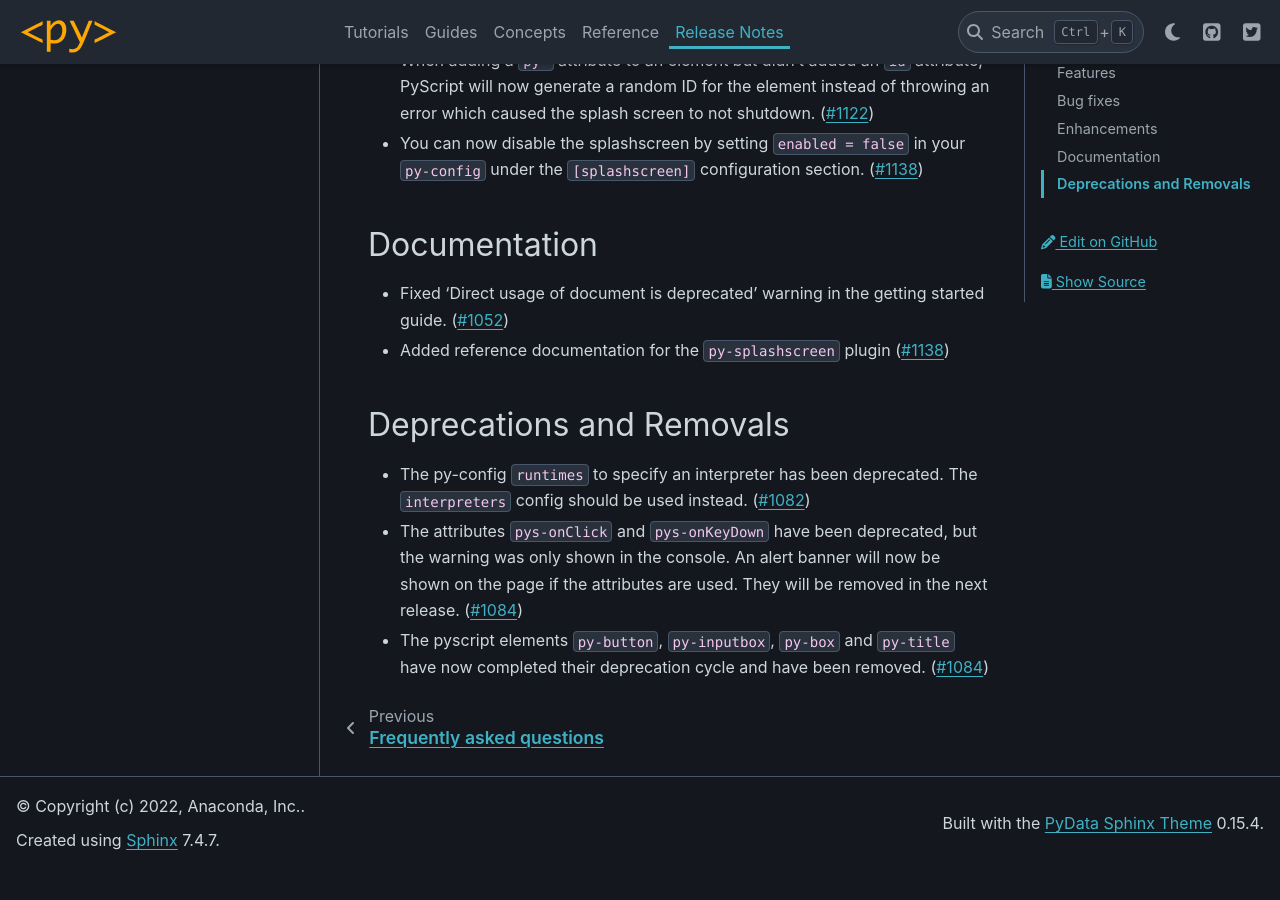
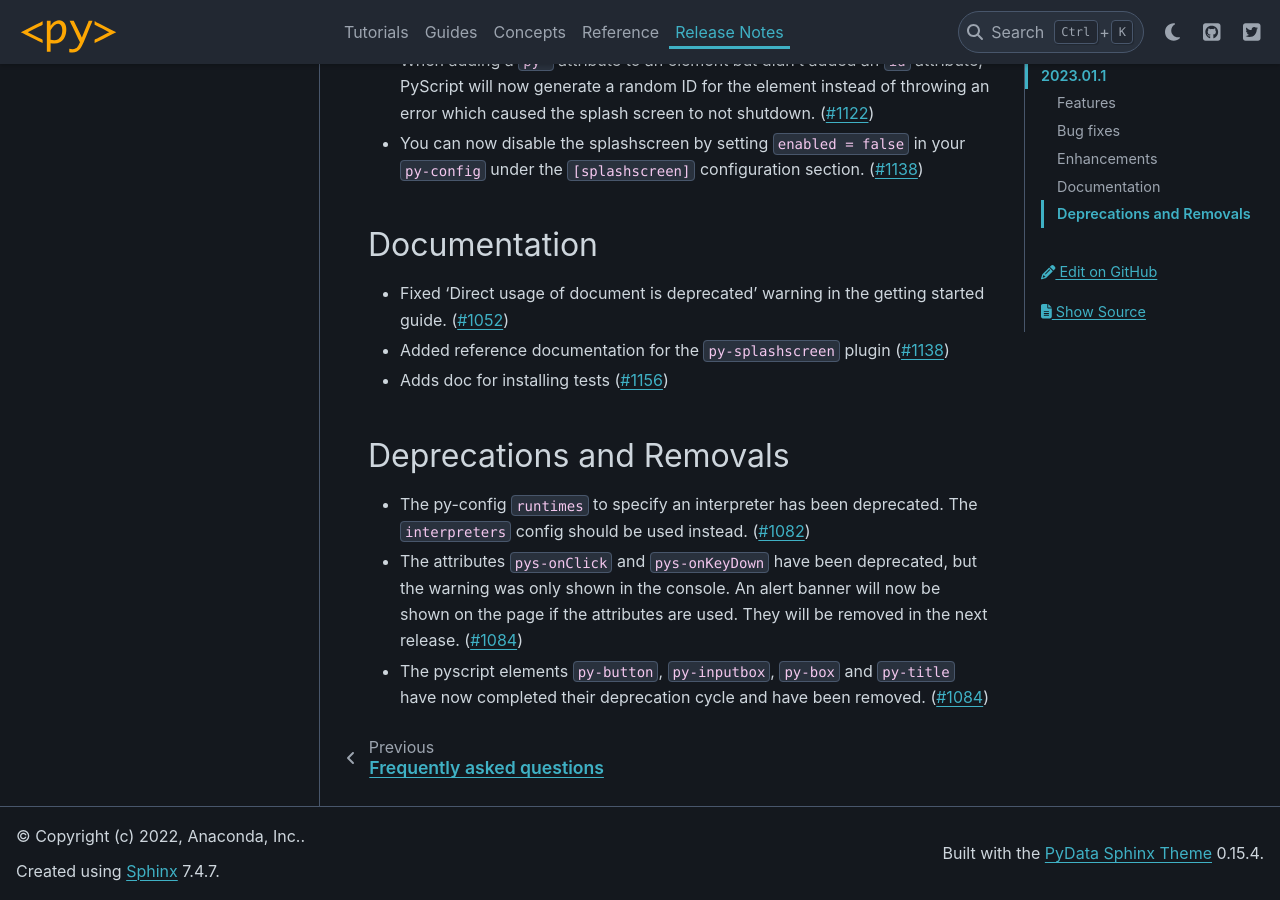
Before and after one commit to pyscript/pyscript, a Sphinx documentation site: the page built from docs/changelog.md, in a window 1280 px wide and 900 px high, scrolled down 751 px. Built offline with Sphinx 7.4.7 and the PyData theme 0.15.4, drawn with Linux system fonts in a browser that asks for light colours; before the commit the page ends 1621 px from its top, so only the background shows below that.

Commit message:
changelog entry

```diff
--- a/docs/changelog.md
+++ b/docs/changelog.md
@@ -26,6 +26,7 @@ Documentation
 
 - Fixed 'Direct usage of document is deprecated' warning in the getting started guide. ([#1052](https://github.com/pyscript/pyscript/pull/1052))
 - Added reference documentation for the `py-splashscreen` plugin ([#1138](https://github.com/pyscript/pyscript/pull/1138))
+- Adds doc for installing tests ([#1156](https://github.com/pyscript/pyscript/pull/1156))
 
 Deprecations and Removals
 -------------------------
```
